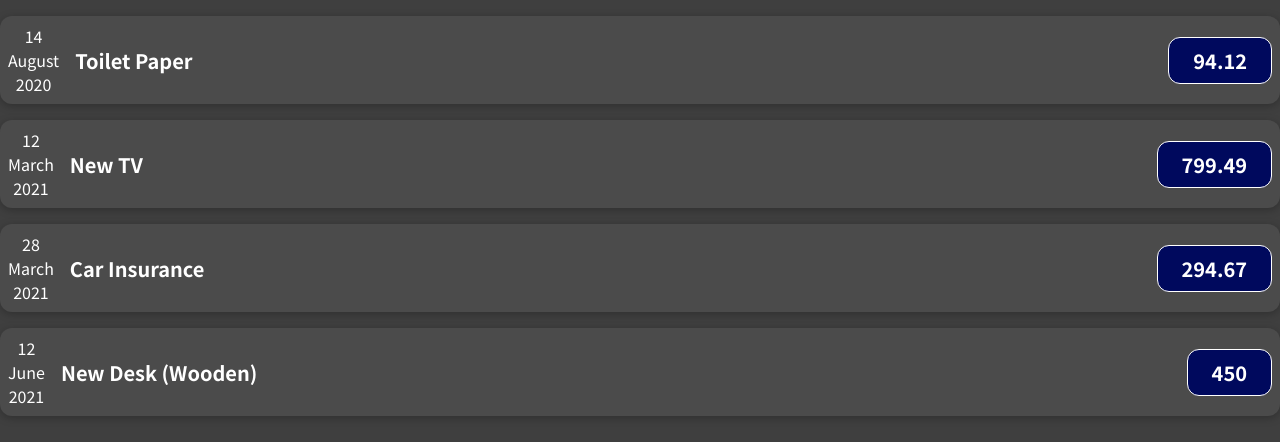
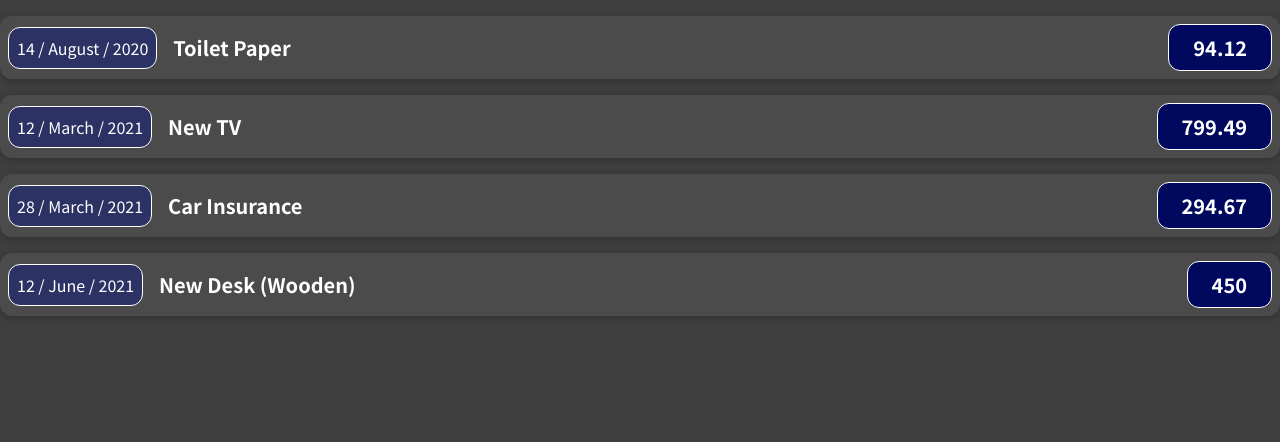
Before and after one commit to SarpAkgunduz/React-Application-for-Frontend, a React (Create React App) app: page / in a window 1280 px wide. Shown: the top 442 px of the page. Built offline with nearby package versions, Linux system fonts and the light colour scheme.

Commit message:
additional date modifications

```diff
--- a/src/components/ExpenseItem.css
+++ b/src/components/ExpenseItem.css
@@ -39,7 +39,12 @@
   .expense-item__date{
     font-style: normal;
     color: white;
+    padding: 0.5rem;
+    border: 1px solid white;
+    background-color: #2c3263;
+    border-radius: 12px;
   }
+
   @media (min-width: 580px) {
     .expense-item__description {
       flex-direction: row;
--- a/src/components/ExpenseItem.js
+++ b/src/components/ExpenseItem.js
@@ -8,9 +8,8 @@ function ExpenseItem(props) {
     return (
     <div className = "expense-item">
         <div className='expense-item__date'>
-            <div>{day}</div>
-            <div>{month}</div>
-            <div>{year}</div>
+            <div>{day}{" / "}{month}{" / "}{year}</div>
+
         </div>
         <div className = "expense-item__description">
             <h2 className = "expense-item__description h2">{props.title}</h2>
```
